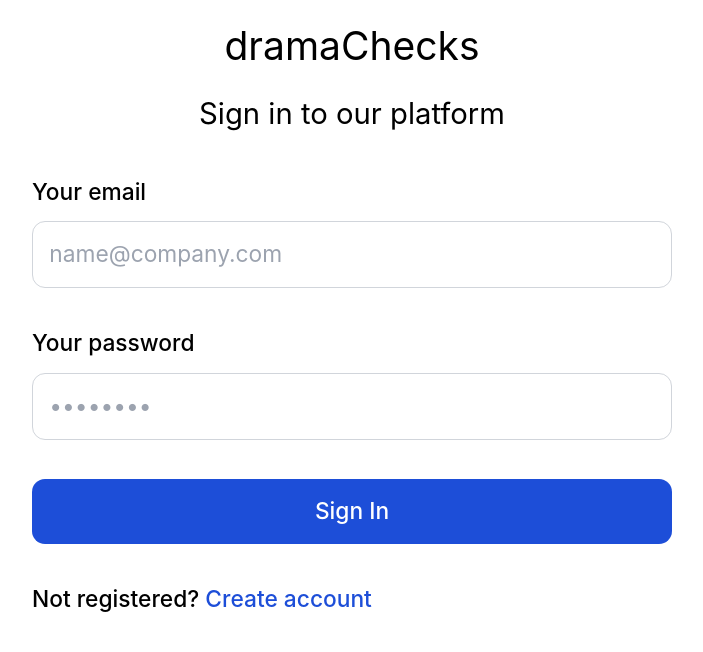
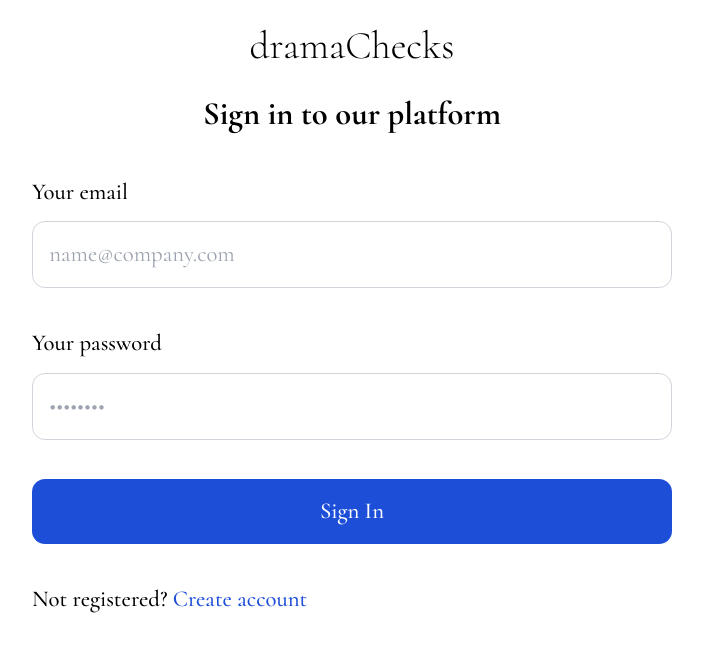
Before and after one commit to farihaorna23/dramaChecks, a React (Create React App) app in the folder src/client/: page /signin in a window 1280 px wide. Shown: the top 652 px of the page, without its empty margins (288-991 px from the left). Built offline with nearby package versions, Linux system fonts and the light colour scheme.

Commit message:
Integrate Google Fonts and enhance SignIn page styling

```diff
--- a/src/client/public/index.html
+++ b/src/client/public/index.html
@@ -24,7 +24,13 @@
       work correctly both with client-side routing and a non-root public URL.
       Learn how to configure a non-root public URL by running `npm run build`.
     -->
-    <title>MERN Template Frontend</title>
+    <link rel="preconnect" href="https://fonts.googleapis.com" />
+    <link rel="preconnect" href="https://fonts.gstatic.com" crossorigin />
+    <link
+      href="https://fonts.googleapis.com/css2?family=Cormorant:ital,wght@0,300..700;1,300..700&display=swap"
+      rel="stylesheet"
+    />
+    <title>dramaCheck</title>
   </head>
   <body>
     <noscript>You need to enable JavaScript to run this app.</noscript>
--- a/src/client/src/App.css
+++ b/src/client/src/App.css
@@ -1,9 +1,12 @@
 @tailwind base;
 @tailwind components;
 @tailwind utilities;
-
-* {
+@import url("https://fonts.googleapis.com/css2?family=Cormorant:ital,wght@0,300..700;1,300..700&display=swap") * {
   margin: 0;
   padding: 0;
   box-sizing: border-box;
 }
+
+body {
+  font-family: "Cormorant", serif;
+}
--- a/src/client/src/pages/SignIn.css
+++ b/src/client/src/pages/SignIn.css
@@ -1,6 +1,21 @@
 .center {
   margin: 0 auto;
-  width: 100%;
+  width: 80%;
+}
+
+.signIn-title,
+.headline {
+  font-family: "Cormorant", serif;
+  font-optical-sizing: auto;
+  font-style: normal;
+}
+
+.signIn-title {
+  font-weight: 700;
+}
+
+.headline {
+  font-weight: 300;
 }
 
 /* Media query for tablets (devices with width greater than or equal to 768px) */
--- a/src/client/src/pages/SignIn.jsx
+++ b/src/client/src/pages/SignIn.jsx
@@ -2,9 +2,9 @@ import "./SignIn.css";
 const SignIn = () => {
   return (
     <div class="center">
-      <h1 class="text-2xl text-center p-3">dramaChecks</h1>
+      <h1 class="text-2xl text-center p-3 headline">dramaChecks</h1>
       <form class="space-y-6" action="#">
-        <h5 class="text-lg text-black-500 text-center">
+        <h5 class="text-xl text-black-500 text-center signIn-title">
           Sign in to our platform
         </h5>
         <div>
```
